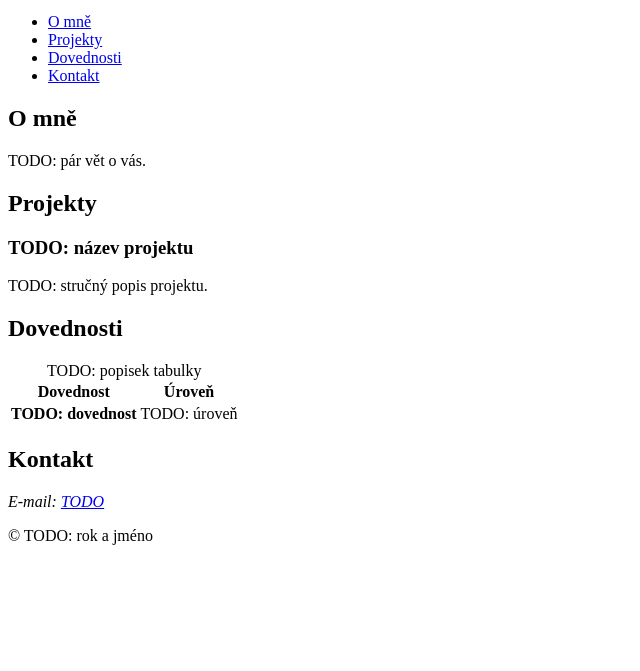
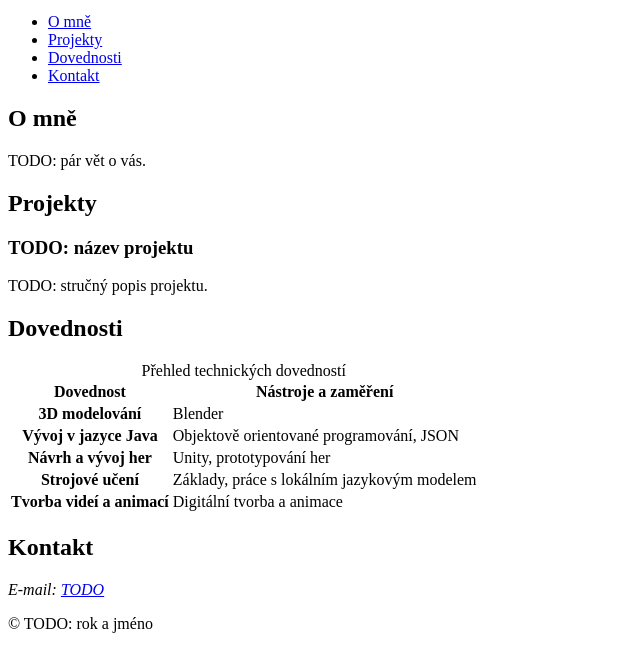
Before and after one commit to Stojkar/osobni-stranka, a plain HTML site: page index.html in a window 1280 px wide. Shown: the part 127-798 px from the top of the page, without its empty margins (0-640 px from the left). Drawn offline with Linux system fonts and the light colour scheme; files that its build step writes are made by us from their sources.

Commit message:
Doplnení tabulky dovedností

```diff
--- a/index.html
+++ b/index.html
@@ -46,17 +46,33 @@
     <section id="dovednosti" aria-labelledby="dovednosti-nadpis">
       <h2 id="dovednosti-nadpis">Dovednosti</h2>
       <table>
-        <caption>TODO: popisek tabulky</caption>
+        <caption>Přehled technických dovedností</caption>
         <thead>
           <tr>
             <th scope="col">Dovednost</th>
-            <th scope="col">Úroveň</th>
+            <th scope="col">Nástroje a zaměření</th>
           </tr>
         </thead>
         <tbody>
           <tr>
-            <th scope="row">TODO: dovednost</th>
-            <td>TODO: úroveň</td>
+            <th scope="row">3D modelování</th>
+            <td>Blender</td>
+          </tr>
+          <tr>
+            <th scope="row">Vývoj v jazyce Java</th>
+            <td>Objektově orientované programování, JSON</td>
+          </tr>
+          <tr>
+            <th scope="row">Návrh a vývoj her</th>
+            <td>Unity, prototypování her</td>
+          </tr>
+          <tr>
+            <th scope="row">Strojové učení</th>
+            <td>Základy, práce s lokálním jazykovým modelem</td>
+          </tr>
+          <tr>
+            <th scope="row">Tvorba videí a animací</th>
+            <td>Digitální tvorba a animace</td>
           </tr>
         </tbody>
       </table>
```
